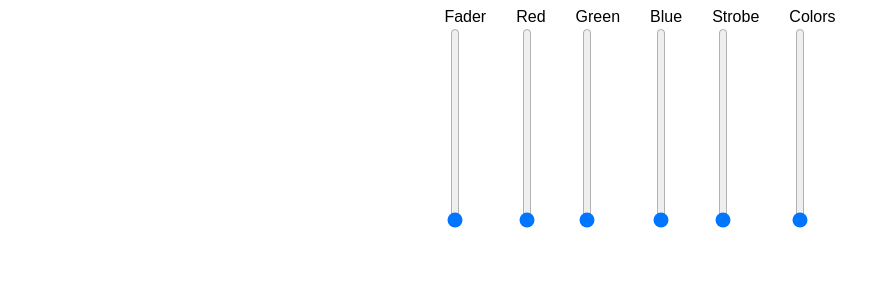
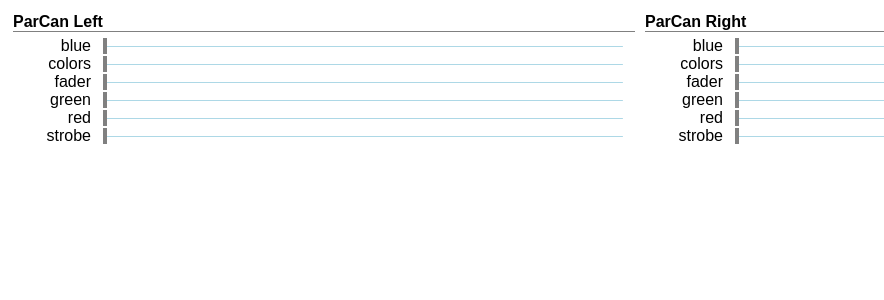
Before and after one commit to marcelo-lara/artnet-web-console, a Flask app: page / in a window 1280 px wide. Shown: the top 300 px of the page, without its empty margins (0-884 px from the left). Run offline with Flask 3, Linux system fonts and the light colour scheme.

Commit message:
dynamic html fixture channels

```diff
--- a/app.py
+++ b/app.py
@@ -1,5 +1,5 @@
 
-from flask import Flask, request, render_template
+from flask import Flask, request, render_template, jsonify
 import asyncio
 from pyartnet import ArtNetNode
 from libs.fixture import Fixture
@@ -15,7 +15,7 @@ fixtures = [
 
 # Define Art-Net node IP
 ARTNET_NODE_IP = '192.168.1.221'
-FADE_TIME = 100
+FADE_TIME = 10
 
 def get_fixture(name:str) -> Fixture:
     global fixtures
@@ -25,40 +25,48 @@ def get_fixture(name:str) -> Fixture:
 def index():
     return render_template('index.html')
 
+@app.route('/fixtures', methods=['GET'])
+def get_fixtures():
+    global fixtures
+    return jsonify([f.to_dict() for f in fixtures])
+
 @app.route('/send_artnet', methods=['POST'])
 def send_artnet():
+    data = request.get_json()
 
     # find the fixture that matches the fixture_name in the request
-    fixture = get_fixture(request.form.get('fixture_name'))
-
-    old_values = fixture.get_values()
-
+    fixture = get_fixture(data.get('fixture_name'))
     if fixture is None:
-        return {"error": f"Fixture [{request.form.get('fixture_name')}] not found"}
+        return {"error": f"Fixture [{data.get('fixture_name')}] not found"}
 
     # get the channel values from the request and set the fixture values
-    for channel_name, value in request.form.items():
+    old_values = fixture.get_values()
+    channels = data.get('channels')
+    for channel in channels:
+        channel_name = channel.get('name')
+        channel_value = channel.get('value')
+
         if channel_name in fixture.get_channel_names():
-            fixture.set_channel_value(channel_name, value)
+            fixture.set_channel_value(channel_name, channel_value)
 
     new_values = fixture.get_values()
 
-    asyncio.run(dispatch_artnet_packet(old_values, new_values))
+    asyncio.run(dispatch_artnet_packet(fixture, old_values, new_values))
 
     # return a json representation of the fixture values
     return fixture.get_values()
 
-async def dispatch_artnet_packet(old_values, new_values):
-    start_channel = 16
+async def dispatch_artnet_packet(fixture:Fixture, old_values, new_values):
+
     # Create an ArtNet node
     node = ArtNetNode(ARTNET_NODE_IP, 6454)
     universe = node.add_universe(0)
-    channel = universe.add_channel(start=start_channel, width=len(new_values))
+    channel = universe.add_channel(start=fixture.start_channel, width=len(new_values))
     universe._resize_universe(512)
 
     # dispatch Artnet packet
     channel.set_values(old_values)
-    channel.add_fade(new_values, 10)
+    channel.add_fade(new_values, FADE_TIME)
     node.start_refresh()
     await channel
     node.stop_refresh()
--- a/libs/fixture.py
+++ b/libs/fixture.py
@@ -33,6 +33,9 @@ class Channel:
         """
         self.current_value = value
         return self.current_value
+
+    def __str__(self) -> str:
+        return f"Channel|{self.name}: {self.number})"
 
 class Fixture:
     """
@@ -132,7 +135,7 @@ class Fixture:
         - values (dict): A dictionary with channel names as keys and channel values as values.
 
         Returns:
-        - a dictionary of channel number and their new values.
+        - a dictionary of channel number and their new values, ordered by channel number.
 
         Raises:
         - ValueError: If a channel with a given name is not found.
@@ -143,4 +146,15 @@ class Fixture:
                 channel.set_value(value)
             else:
                 raise ValueError(f"Channel {channel_name} not found")
-        return {channel.number: value for channel_name, value in values.items()}
+        ordered_values = {channel.number: channel.current_value for channel in self.channels}
+        return dict(sorted(ordered_values.items(), key=lambda x: x[0]))
+
+    def to_dict(self):
+        sorted_channels = sorted(self.channels, key=lambda channel: channel.number)
+        print({channel.name: channel.current_value for channel in sorted_channels})
+        return {
+            'type': self.__class__.__name__,
+            'name': self.name,
+            'start_channel': self.start_channel,
+            'channels': {channel.name: channel.current_value for channel in sorted_channels}
+        }
--- a/static/main.js
+++ b/static/main.js
@@ -1,3 +1,47 @@
+var fixtures = [];
+$(document).ready(function() {
+    $.get("/fixtures", function(data) {
+        fixtures = data;
+        $.each(fixtures, function(i, fixture) {
+            var fixtureDiv = $('<div class="fixture"></div>');
+            var fixtureNameDiv = $('<div class="fixture-name"></div>').text(fixture.name);
+            fixtureDiv.append(fixtureNameDiv);
+
+            $.each(fixture.channels, function(name, channel) {
+                var faderContainerDiv = $('<div class="fader-container"></div>');
+                var faderLabelDiv = $('<div class="fader-label"></div>').text(name);
+                var faderInput = $('<input type="range" class="fader" min="0" max="255" value="0">').attr('name', name);
+                faderInput.on('input', () => {
+
+                    var data = {
+                        fixture_name: fixture.name,
+                        channels: []
+                        };
+                    $.each(fixture.channels, function(name, channel) {
+                        data.channels.push({
+                            name: name,
+                            value: $('[name=' + name + ']').val()
+                        });
+                    });
+                    $.ajax({
+                        url: "/send_artnet",
+                        type: "POST",
+                        data: JSON.stringify(data),
+                        contentType: "application/json",
+                        success: function(response) {
+                            console.log(response);
+                        }
+                    });
+                });
+                faderContainerDiv.append(faderLabelDiv, faderInput);
+                fixtureDiv.append(faderContainerDiv);
+            });
+
+            $('#console').append(fixtureDiv);
+        });
+
+    });});
+
 $(document).ready(function() {
     $(".fader").on("input", function() {
         var data = {
--- a/static/styles.css
+++ b/static/styles.css
@@ -2,21 +2,100 @@ body {
     font-family: Arial, sans-serif;
 }
 
-#fixture {
-    width: 33.33%;
-    margin: auto;
+input[type="range"][orient=vertical] {
+    -webkit-appearance: none;
+    appearance: none;
+    background: transparent;
+    cursor: pointer;
+    width: 100%;
+    }
+
+
+/* slider style */
+/*********** Baseline, reset styles ***********/
+input[type="range"]{
+    -webkit-appearance: none;
+    appearance: none;
+    background: transparent;
+    cursor: pointer;
+    width: 100%;
+  }
+
+  /* Removes default focus */
+  input[type="range"]:focus {
+    outline: none;
+  }
+
+  /******** Chrome, Safari, Opera and Edge Chromium styles ********/
+  /* slider track */
+  input[type="range"]::-webkit-slider-runnable-track {
+    background-color: #add8e6;
+    border-radius: 0.5rem;
+    height: 1px;
+  }
+
+  /* slider thumb */
+  input[type="range"]::-webkit-slider-thumb {
+    -webkit-appearance: none; /* Override default look */
+    appearance: none;
+    margin-top: -7.5px; /* Centers thumb on the track */
+    background-color: #808080;
+    border-radius: 0rem;
+    height: 1rem;
+    width: 4px;
+  }
+
+  input[type="range"]:focus::-webkit-slider-thumb {
+    outline: 3px solid #808080;
+    outline-offset: 0.125rem;
+  }
+
+
+/* slider style */
+
+#console{
+    display: flex;
+    flex-direction: row;
+    justify-content: space-around;
+    align-items: center;
+    /* height: 100vh; */
+}
+
+.fixture {
+    display: flex;
+    flex: 1 0;
+    flex-direction: column;
+    justify-content: space-around;
+    /* height: 100px; */
+    padding: 5px;
+}
+.fixture-name {
+    border-bottom: 1px solid #808080;
+    margin-bottom: 5px;
+    font-weight: bold;
+}
+.channels {
+    display: flex;
+    flex-direction: column;
+    justify-content: space-around;
+    align-items: center;
+    height: 200px;
 }
 
 .fader-container {
     display: flex;
     flex-direction: row;
     justify-content: space-around;
+    align-items: center;
+    margin: 0 5px;
 }
 
+.fader-label {
+    width: 80px;
+    padding: 0 5px;
+    align-self: flex-end;
+    text-align: end;
+}
 .fader {
-    writing-mode: bt-lr; /* IE */
-    -webkit-appearance: slider-vertical; /* WebKit */
-    width: 8px;
-    height: 200px;
     padding: 0 5px;
 }
--- a/templates/index.html
+++ b/templates/index.html
@@ -1,40 +1,15 @@
 <!DOCTYPE html>
 <html>
+
 <head>
     <title>Send ArtNet Values</title>
     <script src="https://ajax.googleapis.com/ajax/libs/jquery/3.5.1/jquery.min.js"></script>
-    <link rel="stylesheet" type="text/css" href="{{ url_for('static', filename='styles.css') }}"/>
+    <link rel="stylesheet" type="text/css" href="{{ url_for('static', filename='styles.css') }}" />
     <script src="{{ url_for('static', filename='main.js') }}"></script>
 </head>
+
 <body>
-    <div id="fixture">
-        <form id="artnetForm" class="fader-container">
-            <input type="hidden" id="fixture_name" name="fixture_name" value="ParCan Left"/>
-            <div>
-                <label for="fader">Fader</label><br>
-                <input type="range" id="fader" name="fader" min="0" max="255" value="0" class="fader"><br>
-            </div>
-            <div>
-                <label for="red">Red</label><br>
-                <input type="range" id="red" name="red" min="0" max="255" value="0" class="fader"><br>
-            </div>
-            <div>
-                <label for="green">Green</label><br>
-                <input type="range" id="green" name="green" min="0" max="255" value="0" class="fader"><br>
-            </div>
-            <div>
-                <label for="blue">Blue</label><br>
-                <input type="range" id="blue" name="blue" min="0" max="255" value="0" class="fader"><br>
-            </div>
-            <div>
-                <label for="strobe">Strobe</label><br>
-                <input type="range" id="strobe" name="strobe" min="0" max="255" value="0" class="fader"><br>
-            </div>
-            <div>
-                <label for="colors">Colors</label><br>
-                <input type="range" id="colors" name="colors" min="0" max="255" value="0" class="fader"><br>
-            </div>
-        </form>
-    </div>
+    <div id="console"></div>
 </body>
+
 </html>
```
